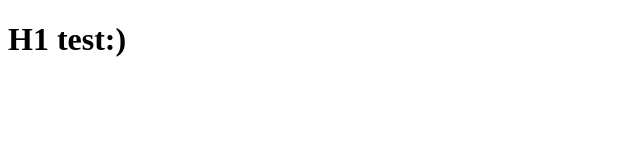
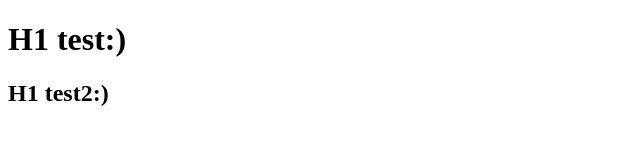
Before and after one commit to laxmikandel97/donuts, a plain HTML site: page index.html in a window 1280 px wide. Shown: the whole page, without its empty margins (0-640 px from the left). Drawn offline with Linux system fonts and the light colour scheme.

Commit message:
added h2

```diff
--- a/index.html
+++ b/index.html
@@ -6,6 +6,7 @@
 </head>
 <body>
 <h1> H1 test:)</h1>
+<h2> H1 test2:)</h2>
 
 </body>
 </html>
```
